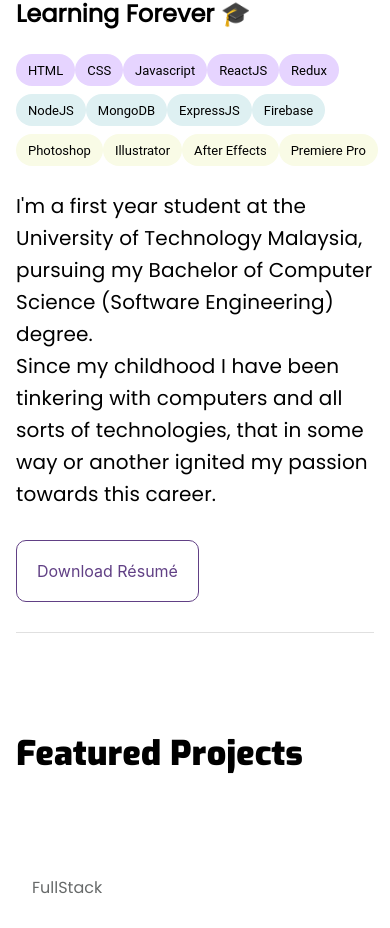
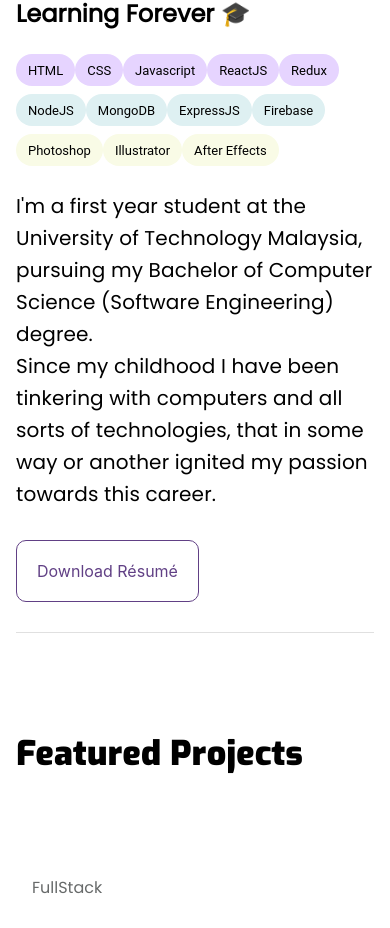
Before and after one commit to Zuhu162/portfolio, a React (Create React App) app: page / in a window 390 px wide. Shown: the part 1218-2146 px from the top of the page. Built offline with nearby package versions, Linux system fonts and the light colour scheme.

Commit message:
media query changes

```diff
--- a/src/components/about.jsx
+++ b/src/components/about.jsx
@@ -99,10 +99,6 @@ function About() {
                 sx={{ color: "black", backgroundColor: "#F9FBE6" }}
                 label="After Effects"
               />
-              <Chip
-                sx={{ color: "black", backgroundColor: "#F9FBE6" }}
-                label="Premiere Pro"
-              />
             </Stack>
             <Typography fontFamily="'Poppins', sans-serif" variant="h6" mt={3}>
               I'm a first year student at the University of Technology Malaysia,
```
